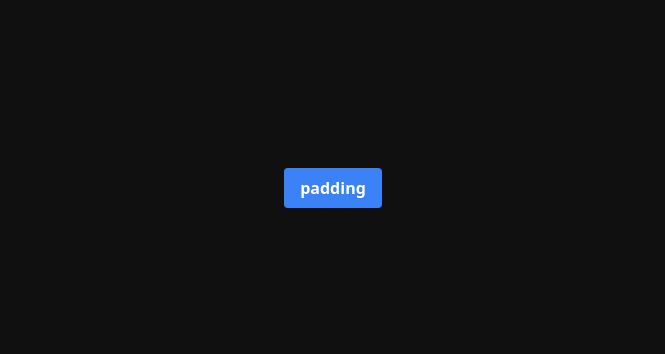
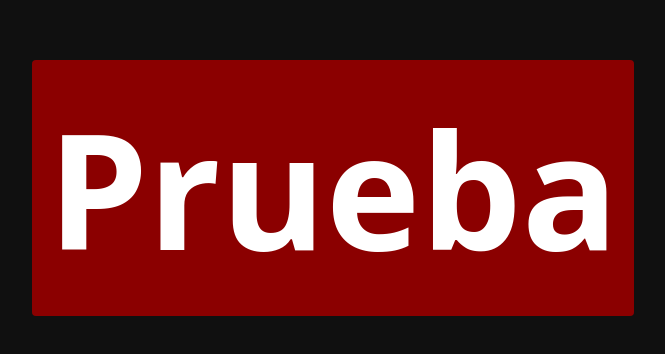
Before and after one commit to Miguel-T24/typescript-react-basics, a Next.js app: page / in a window 1280 px wide. Shown: the part 212-566 px from the top of the page, without its empty margins (307-972 px from the left). Built offline with nearby package versions, Linux system fonts and the light colour scheme.

Commit message:
Agregar propiedades de CSS a los componentes react con typos de typescript

```diff
--- a/src/app/page.tsx
+++ b/src/app/page.tsx
@@ -1,22 +1,28 @@
 
 //  puedo definir un tipo de dato
  type ButtonProps = {
-  padding : [number,number,number?,number?],
- }
+  style : React.CSSProperties;
+ };
 //  Los signos de interrogacion indican que la variable es opcional
 
 
-function Button({ } : ButtonProps){
+function Button({style} : ButtonProps){
   return(
     <>
-      <button>padding</button>
+      <button style={style}>Prueba</button>
     </>
   )
 }
 
 function Page(){
   return(
-  <Button padding = {[22,23,24,15]}/>
+    <>
+    <Button style={{
+      backgroundColor: "darkred",
+      color:"white",
+      fontSize: "160px"
+    }}/>
+    </>
   )
 }
 
```
